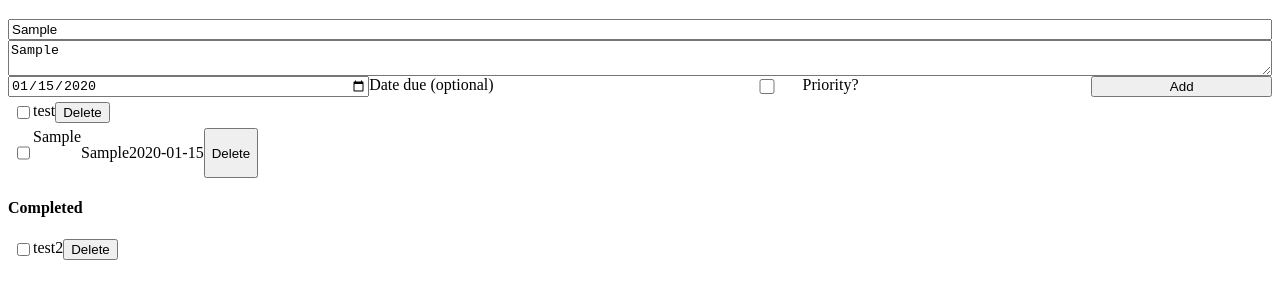
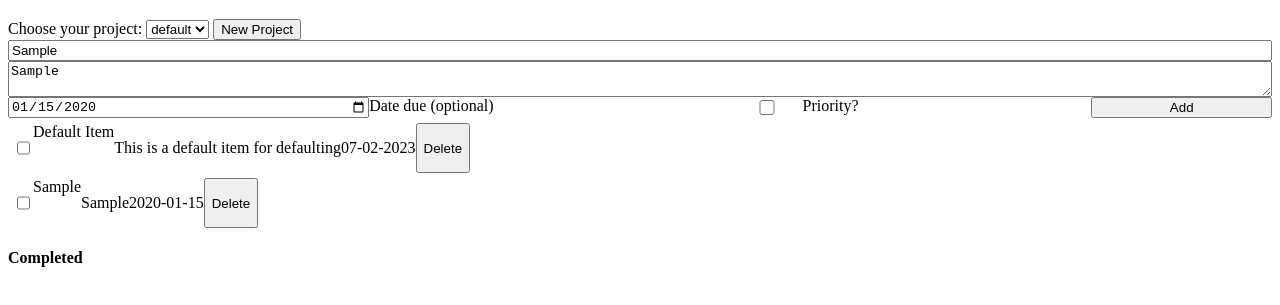
Before and after one commit to NJRFirstOfHisName/to-do-list, a website built with webpack: page index.html in a window 1280 px wide. Both pictures are taken after typing "Sample", "Sample", "2020-01-15" into the empty fields and a click on the button "Add". Shown: the part 61-366 px from the top of the page. Built offline with nearby package versions, Linux system fonts and the light colour scheme.

Commit message:
Enable switching between projects

```diff
--- a/index.html
+++ b/index.html
@@ -5,30 +5,38 @@
         <title>To-Do List</title>
     <body>
         <h1>To-do</h1>
-        <div id="inputFields">
+        <form id="projectForm">
+            <label for="projects">Choose your project:</label>
+            <select name="projects" id="projects">
+                <option value="defaultProject">default</option>
+                <option value="testProject">Test</option>
+            </select>
+            <button type="button" id="newProject">New Project</button>
+        </form>
+        <form id="inputForm">
             <input type="text" id="title" placeholder="Title">
             <textarea id="description" placeholder="Description"></textarea>
             <input type="date" name="dueDate" id="dueDate">
             <label for="dueDate">Date due (optional)</label>
             <input type="checkbox" name="priority" id="priority">
             <label for="priority">Priority?</label>
-            <button id="addBtn">Add</button>
-        </div>
+            <button type="button" id="addBtn">Add</button>
+        </form>
         <div id="container">
             <div id="tdList">
-                <div class="entry">
+                <!-- <div class="entry">
                     <input type="checkbox" class="check">
                     <label>test</label>
                     <button class="delete">Delete</button>
-                </div>
+                </div> -->
             </div>
             <h4>Completed</h4>
             <div id="completedList">
-                <div class="entry">
+                <!-- <div class="entry">
                     <input type="checkbox" class="check">
                     <label>test2</label>
                     <button class="delete">Delete</button>
-                </div>
+                </div> -->
             </div>
         </div>
     </body>
--- a/src/addListItem.js
+++ b/src/addListItem.js
@@ -1,9 +1,11 @@
 export default class ListItem {
-    constructor(title, description = " ", dueDate, priority) {
+    constructor(title, description = " ", dueDate, priority, project) {
         this.title = title;
         this.description = description;
         this.dueDate = dueDate;
         this.priority = priority;
+        this.project = project;
+        this.completed = false;
     }
 
     // timeLeft() {
@@ -24,6 +26,12 @@ export default class ListItem {
     get getPriority() {
         return this._priority;
     }
+    get getCompleted() {
+        return this._completed;
+    }
+    get getProject() {
+        return this._project;
+    }
 
     set title(title) {
         this._title = title;
@@ -37,6 +45,12 @@ export default class ListItem {
     set priority(priority) {
         this._priority = priority;
     }
+    set completed(completed) {
+        this._completed = completed;
+    }
+    set project(project) {
+        this._project = project;
+    }
 }
 
 // export default { ListItem }
--- a/src/index.js
+++ b/src/index.js
@@ -6,23 +6,39 @@ import ListItem from "./addListItem";
 const container = document.getElementById('container');
 const tdList = document.getElementById('tdList');
 const completedList = document.getElementById('completedList');
+const project = document.getElementById('projects');
 
-const testItem = new ListItem("Test Item","This is a test item for testing","07-02-2023",true);
+const defaultList = new ListItem("Default Item","This is a default item for defaulting","07-02-2023",false, "defaultProject");
+const testList = new ListItem("Test Item","This is a test item for testing","09-11-2050",true, "testProject")
 
-const fullList = [
-    testItem
-]
+const fullList = [defaultList, testList]
+
+fullList.forEach(ListItem => {
+    if(ListItem.getProject === project.value){
+        printListItem(ListItem);
+    }
+})
+
+project.addEventListener('change', () => {
+    tdList.innerHTML = "";
+    completedList.innerHTML = "";
+    fullList.forEach(ListItem => {
+        if(ListItem.getProject === project.value){
+            printListItem(ListItem);
+        }
+    })
+})
 
 const addBtn = document.getElementById('addBtn');
 addBtn.addEventListener('click', () => {
     const title = document.getElementById('title').value;
-    const description = document.getElementById('description').value;
-    const date = document.getElementById('dueDate').value;
-    const priority = document.getElementById('priority').checked;
     if(title) {
-        const newListItem = new ListItem(title, description, date, priority);
-        console.log(newListItem)
+        const description = document.getElementById('description').value;
+        const date = document.getElementById('dueDate').value;
+        const priority = document.getElementById('priority').checked;
+        const newListItem = new ListItem(title, description, date, priority, project);
         printListItem(newListItem);
+        defaultProject.push(newListItem);
     }
 })
 
--- a/src/style.css
+++ b/src/style.css
@@ -1,4 +1,4 @@
-#inputFields {
+#inputForm {
     display: grid;
     grid-template-columns: 1fr 1fr .2fr .8fr .5fr;
 }
```
Also changed, not shown: dist/addListItem.js, dist/index.html, dist/index.js.
